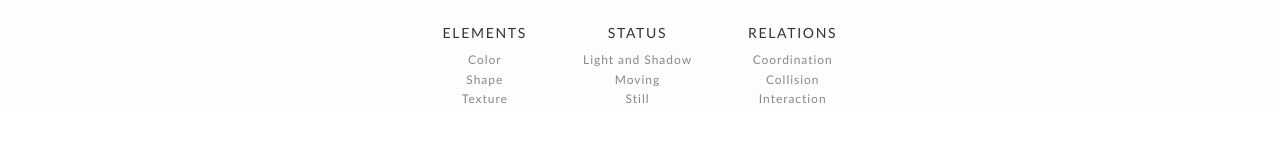
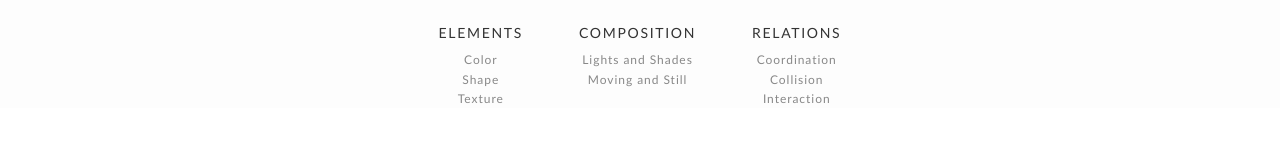
Before and after one commit to juan-zhong/art, a plain HTML site: page index.html in a window 1280 px wide. Shown: the top 160 px of the page. Drawn offline with Linux system fonts and the light colour scheme.

Commit message:
Update links and text in index.html

```diff
--- a/index.html
+++ b/index.html
@@ -53,11 +53,10 @@
             </div>
         </div>
         <div class="col">
-            <a class="main" href="status.html">Status</a>
+            <a class="main" href="status.html">Composition</a>
             <div class="subs">
-                <a href="status.html#light-shadow">Light and Shadow</a>
-                <a href="status.html#moving">Moving</a>
-                <a href="status.html#still">Still</a>
+                <a href="status.html#light-shadow">Lights and Shades</a>
+                <a href="status.html#moving">Moving and Still</a>
             </div>
         </div>
                 <div class="col">
```
